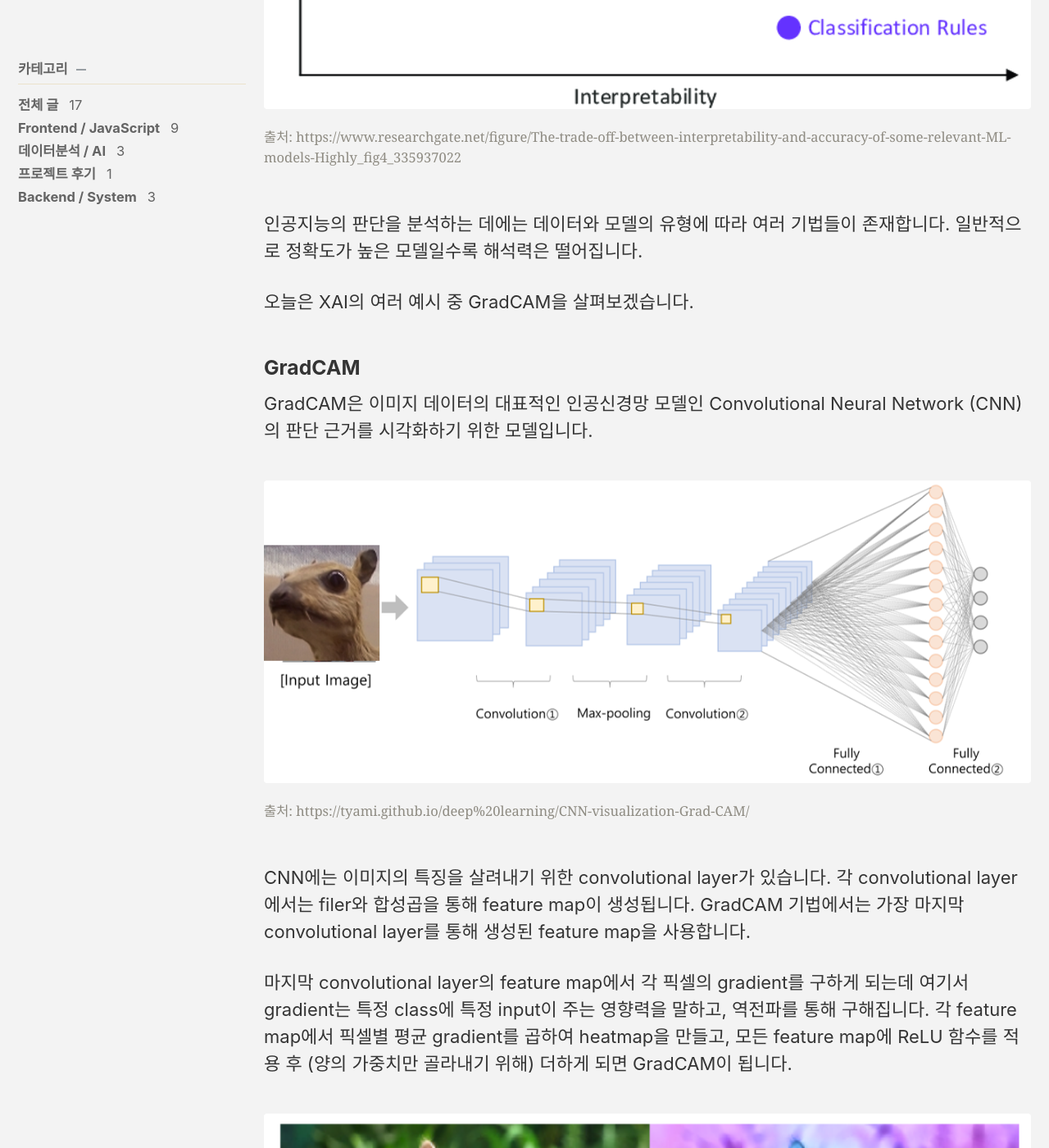
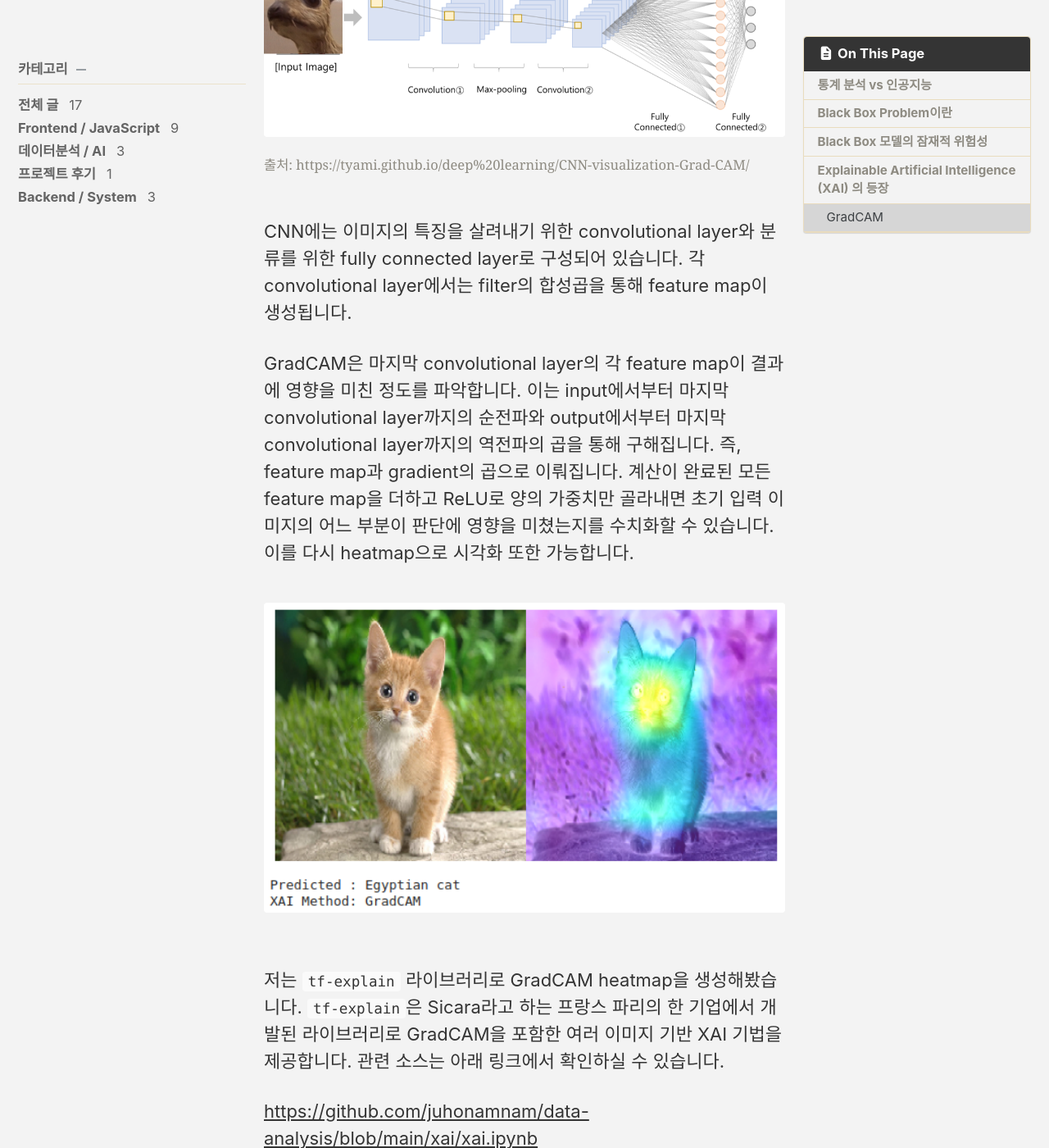
Before and after one commit to juhonamnam/juhonamnam.github.io, a Jekyll site: the page built from _posts/2023-01-02-9.md, in a window 1280 px wide and 1400 px high, scrolled down 6666 px. Shown: the whole window at 82% size. Built offline with Jekyll 4.4.1, drawn with Linux system fonts in a browser that asks for light colours; cached includes are drawn as plain includes; comment, search, counter and statistics services are not loaded; some of the changed text lies outside the part shown.

Commit message:
modify post

```diff
--- a/_posts/2023-01-02-9.md
+++ b/_posts/2023-01-02-9.md
@@ -16,25 +12,27 @@ categories:
 
 ## 통계 분석 vs 인공지능
 
-통계 분석과 인공지능의 가장 큰 차이는 모델 도출 방식입니다. 통계 분석은 이론에 근거하여 모델을 도출하고 인공지능은 데이터 학습을 통해 모델을 도출합니다. 물론 인공지능 또한 이론적인 부분을 고려하긴 합니다만, 가중치를 학습하는데 있어서 데이터의 패턴이 훨씬 주요한 요소로 작용합니다.
+통계 분석은 인과관계에 중점을 둡니다. 인과관계를 통해 모델을 도출하고, 이후에 데이터로 모델을 검증합니다.
 
-데이터에 의해 높은 정확도로 학습된 모델을 바로 실생활에 적용하는 데에는 여러 우려사항이 있습니다. 인과관계를 무시하고 상관관계만을 고려하는 오류를 범할 수 있기 때문이죠. 따라서 아무리 정확도가 높은 인공지능 모델이라 할지라도 내부 처리 방식을 분석할 필요가 있습니다.
+반면에 인공지능은 인과관계보다 상관관계에 중점을 둡니다. 데이터 샘플에서 패턴을 학습하여 모델을 도출하고, 또 다른 데이터 샘플로 검증합니다.
 
-## Black Box Problem
+데이터에 의해 학습되는 인공지능은 통계 분석과 비교하여 훨씬 많은 패턴을 학습할 수 있습니다. 때로는 그 패턴을 사람이 이해하기 어려울 정도로 복잡한 패턴일 수도 있죠. 이는 인공지능의 장점이자 우려되는 부분이기도 합니다. 상관관게 중심의 모델로 잘못된 인과관계를 추정하는 오류를 범할 수 있기 때문입니다. 따라서 아무리 정확도가 높은 인공지능 모델이라 할지라도 내부 처리 방식을 분석할 필요가 있습니다.
+
+## Black Box Problem이란
 
 <figure>
   <img src="/images/9/1.png" alt="image1">
   <figcaption>출처: https://www.investopedia.com/terms/b/blackbox.asp</figcaption>
 </figure>
 
-Black Box 모델이란 입력과 출력 및 수행 기능을 알려져 있으나 내부 처리 방식은 알려져 있지 않은 모델을 말합니다. 인공지능 모델의 경우 데이터를 통해 파라미터를 학습하기에 인과관계보다 상관관계가 우선시 됩니다. 따라서 높은 정확도를 보이더라도 내부 처리 방식에서 잘못된 인과관계가 학습될 수 있습니다.
+Black Box 모델이란 입력과 출력 및 수행 기능은 명확하나, 내부 처리 방식은 사람이 이해하기 어려울 정도로 복잡한 모델을 말합니다.
 
 <figure>
   <img src="/images/9/neural-network-diagram.svg" alt="neural-network-diagram">
   <figcaption>출처: https://www.tibco.com/reference-center/what-is-a-neural-network</figcaption>
 </figure>
 
-인공지능 모델에 있어서 내부 처리 방식은 학습된 파라미터들의 의미를 파악함으로써 이해할 수 있습니다. 일차함수와 같이 파라미터의 의미가 확실한 경우 어렵지 않지만 위와 같은 neural network 모델에서 각각의 파라미터가 같는 의미를 일일이 파악하는 것은 사람의 능력으로는 불가능에 가깝습니다.
+인공지능 모델에 있어서 내부 처리 방식은 학습된 파라미터들의 의미를 파악함으로써 이해할 수 있습니다. 일차함수와 같이 간단한 모델은 계수의 의미가 직관적으로 보이지만 위와 같은 neural network 모델에서 각각의 파라미터가 같는 의미를 일일이 파악하는 것은 사람의 능력으로는 불가능에 가깝습니다.
 
 <figure>
   <img src="/images/9/2.png" alt="image2">
@@ -42,7 +40,7 @@ Black Box 모델이란 입력과 출력 및 수행 기능을 알려져 있으나
   <figcaption>출처: https://theblue.ai/blog/lime-models-explanation/</figcaption>
 </figure>
 
-위의 사진은 허스키와 늑대를 구분하는 인공지능입니다. 보시다시피 하나의 경우만 제외하고 전부 잘 예측을 하고있어서 정확도가 높은 모델이라고 할 수 있습니다.
+정확도가 높은 모델이라도 잘못된 인과관계를 학습할 수 있습니다. 위의 사진은 허스키와 늑대를 구분하는 인공지능입니다. 보시다시피 하나의 경우만 제외하고 전부 잘 예측을 하고있어서 정확도가 높은 모델이라고 할 수 있습니다.
 
 <figure>
   <img src="/images/9/4.png" alt="image4">
@@ -53,7 +51,7 @@ Black Box 모델이란 입력과 출력 및 수행 기능을 알려져 있으나
 
 ## Black Box 모델의 잠재적 위험성
 
-사람의 능력으로 이해하기 어려운 인공지능의 판단에 의존하는 것은 큰 위험이 따를 수 있습니다.
+사람의 능력으로 이해하기 어려운 인공지능을 검증 없이 활용하는 것에는 큰 위험이 따를 수 있습니다.
 
 <figure>
   <img src="/images/9/5.jpg" alt="image5">
@@ -69,18 +67,18 @@ Black Box 모델이란 입력과 출력 및 수행 기능을 알려져 있으나
 
 인공지능의 내부 처리 방식을 이용한 공격 또한 가능하죠. 사람의 눈으로는 구분되지 않는 노이즈를 이미지에 더해 인공지능의 판단을 완전히 바꿀 수 있습니다. 이러한 방식으로 생성된 이미지를 **적대적 예제**라고 합니다.
 
-자율주행, 의학 진단, 신용등급 결정, 채용 등 여러 분야에서 인공지능 모델이 도입되고 있습니다. 삶에 직접적인 영향을 주는 판단을 취약점이 가득한 인공지능 모델에 의존하는 것은 상당이 위험할 수 있겠죠. 따라서 인공지능의 판단에 대한 분석이 필요합니다.
+자율주행, 의학 진단, 신용등급 결정, 채용 등 여러 분야에서 인공지능 모델이 도입되고 있습니다. 삶에 직접적인 영향을 주는 영역에서 활용되는 인공지능 모델에 취약점이 가득하다면 상당이 위험할 수 있겠죠. 따라서 인공지능의 판단에 대한 분석이 필요합니다.
 
-## Explainable Artificial Intelligence (XAI)
+## Explainable Artificial Intelligence (XAI) 의 등장
 
-XAI는 AI가 내린 결정을 사람이 이해하는 형태로 설명하고 제시할 수 있는 기술을 말합니다. 데이터의 각 속성에 대해서 AI의 결정에 기여하는 정도를 수치화하여 시각화하는 것이 일반적인 방법입니다.
+XAI는 AI가 내린 결정을 사람이 이해하는 형태로 설명하고 제시할 수 있는 기술을 말합니다. 데이터의 각 속성이 AI의 결정에 기여하는 정도를 수치화하여 시각화하는 것이 일반적인 방법입니다.
 
 <figure>
   <img src="/images/9/7.png" alt="image7">
   <figcaption>출처: https://www.researchgate.net/figure/The-trade-off-between-interpretability-and-accuracy-of-some-relevant-ML-models-Highly_fig4_335937022</figcaption>
 </figure>
 
-인공지능의 판단을 분석하는 데에는 데이터와 모델의 유형에 따라 여러 기법들이 존재합니다. 일반적으로 정확도가 높은 모델일수록 해석력은 떨어집니다.
+인공지능의 판단을 분석하는 데에는 데이터와 모델의 유형에 따라 여러 기법들이 존재합니다. 일반적으로 정확도가 높은 모델일수록 직관적인 해석이 어려우며, 그 만큼 XAI 기법을 필요로 합니다.
 
 오늘은 XAI의 여러 예시 중 GradCAM을 살펴보겠습니다.
 
@@ -93,12 +91,14 @@ GradCAM은 이미지 데이터의 대표적인 인공신경망 모델인 Convolu
   <figcaption>출처: https://tyami.github.io/deep%20learning/CNN-visualization-Grad-CAM/</figcaption>
 </figure>
 
-CNN에는 이미지의 특징을 살려내기 위한 convolutional layer가 있습니다. 각 convolutional layer에서는 filer와 합성곱을 통해 feature map이 생성됩니다. GradCAM 기법에서는 가장 마지막 convolutional layer를 통해 생성된 feature map을 사용합니다.
+CNN에는 이미지의 특징을 살려내기 위한 convolutional layer와 분류를 위한 fully connected layer로 구성되어 있습니다. 각 convolutional layer에서는 filter의 합성곱을 통해 feature map이 생성됩니다.
 
-마지막 convolutional layer의 feature map에서 각 픽셀의 gradient를 구하게 되는데 여기서 gradient는 특정 class에 특정 input이 주는 영향력을 말하고, 역전파를 통해 구해집니다. 각 feature map에서 픽셀별 평균 gradient를 곱하여 heatmap을 만들고, 모든 feature map에 ReLU 함수를 적용 후 (양의 가중치만 골라내기 위해) 더하게 되면 GradCAM이 됩니다.
+GradCAM은 마지막 convolutional layer의 각 feature map이 결과에 영향을 미친 정도를 파악합니다. 이는 input에서부터 마지막 convolutional layer까지의 순전파와 output에서부터 마지막 convolutional layer까지의 역전파의 곱을 통해 구해집니다. 즉, feature map과 gradient의 곱으로 이뤄집니다. 계산이 완료된 모든 feature map을 더하고 ReLU로 양의 가중치만 골라내면 초기 입력 이미지의 어느 부분이 판단에 영향을 미쳤는지를 수치화할 수 있습니다. 이를 다시 heatmap으로 시각화 또한 가능합니다.
 
 <figure>
   <img src="/images/9/9.png" alt="image9">
 </figure>
 
-저는 GradCAM을 코드로 구현해보기 위해 Tensorflow 2를 기반으로 하는 `tf-explain`이라는 라이브러리를 사용했습니다. `tf-explain`은 Sicara라고 하는 프랑스 파리의 한 기업에서 개발된 라이브러리로 GradCAM을 포함한 여러 이미지 기반 XAI 기법을 제공합니다. 저는 VGG16 모델의 예측에 대해 분석하였습니다.
+저는 `tf-explain` 라이브러리로 GradCAM heatmap을 생성해봤습니다. `tf-explain`은 Sicara라고 하는 프랑스 파리의 한 기업에서 개발된 라이브러리로 GradCAM을 포함한 여러 이미지 기반 XAI 기법을 제공합니다. 관련 소스는 아래 링크에서 확인하실 수 있습니다.
+
+[https://github.com/juhonamnam/data-analysis/blob/main/xai/xai.ipynb](https://github.com/juhonamnam/data-analysis/blob/main/xai/xai.ipynb)
```
Also changed, not shown: other parts of _posts/2023-01-02-9.md (+0 -4 lines).
